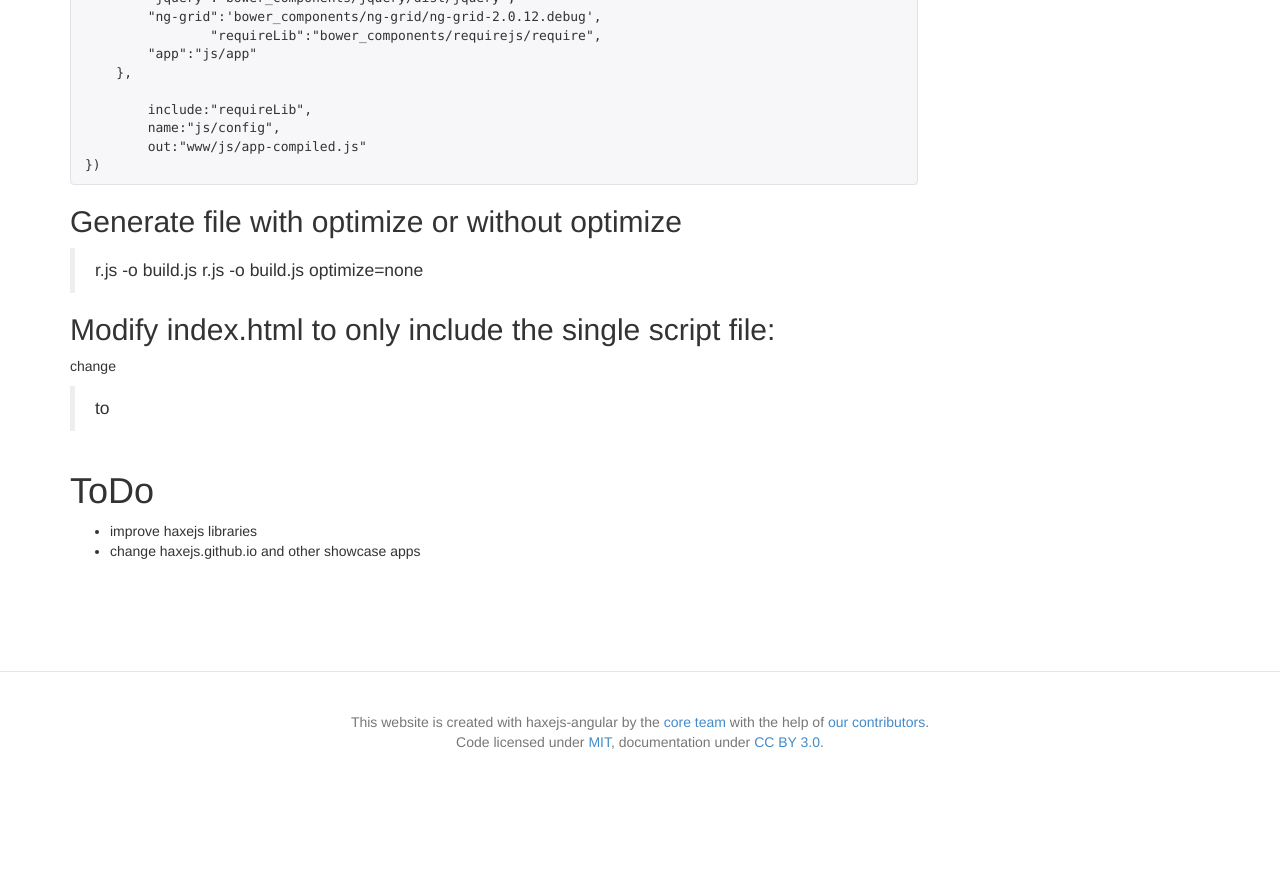
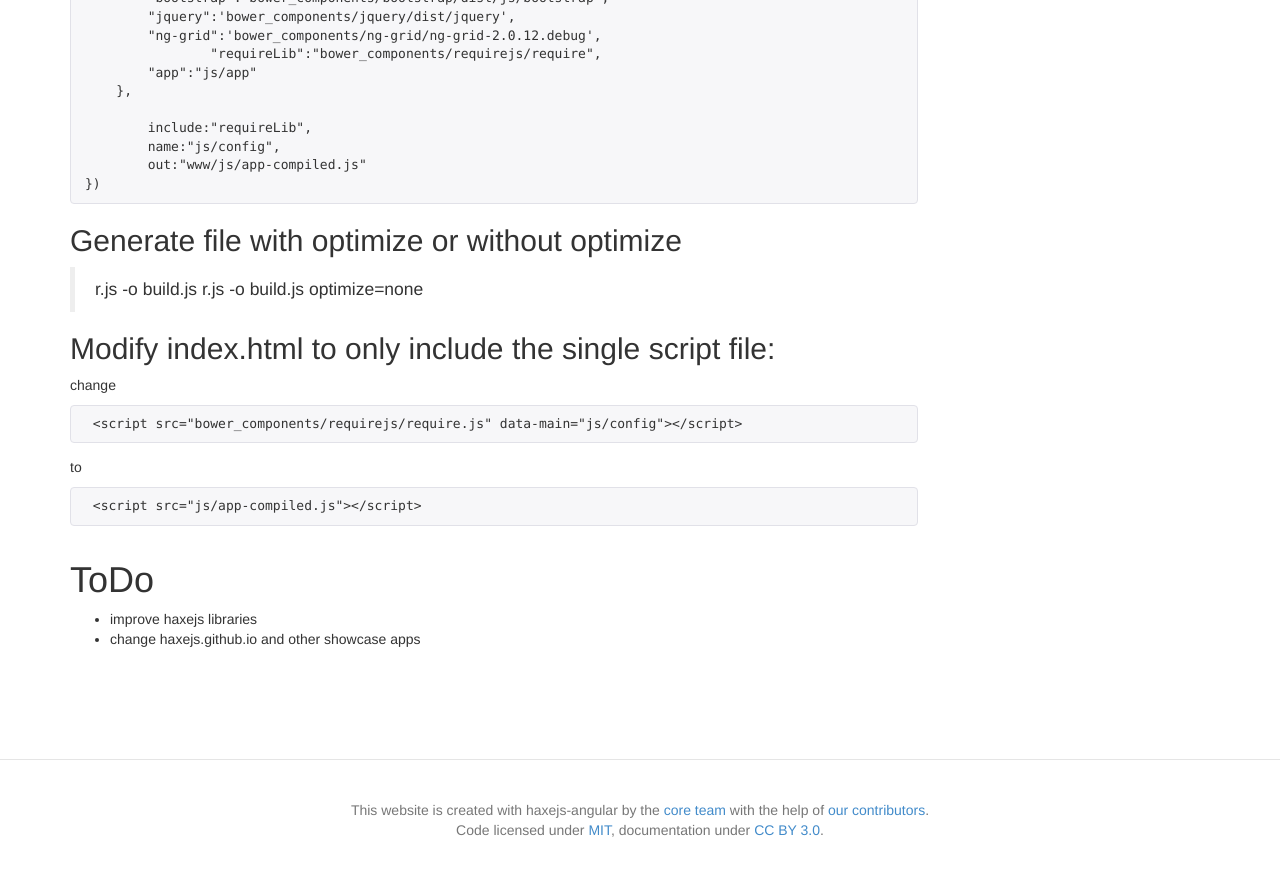
Before and after one commit to haxejs/haxejs.com, a Jekyll site: the page built from _posts/2014-12-27-angularjs-and-requirejs.md, in a window 1280 px wide and 900 px high, scrolled down 2699 px. Shown: the top 876 px of the window. Built offline with Jekyll 4.4.1, drawn with Linux system fonts in a browser that asks for light colours; Markdown is read by kramdown in place of the engine named in the settings; comment, search, counter and statistics services are not loaded; before the commit the page ends 3511 px from its top, so only the background shows below that; some of the changed text lies outside the part shown.

Commit message:
Update the blog

````diff
--- a/_posts/2014-12-27-angularjs-and-requirejs.md
+++ b/_posts/2014-12-27-angularjs-and-requirejs.md
@@ -31,7 +31,9 @@ And some smart guys had already experiment a lot:
 * Remove ng-app attribute to bootstrap app from code
 * Commment or remove all script tags
 * Add the following script tag near the end of body:
->  <script src="bower_components/requirejs/require.js" data-main="js/config"></script>
+```
+<script src="bower_components/requirejs/require.js" data-main="js/config"></script>
+```
 
 ##Add js/config.js
 ```
@@ -122,9 +124,13 @@ require(['angular','jquery',
 
 ##Modify index.html to only include the single script file:
 change
-> <script src="bower_components/requirejs/require.js" data-main="js/config"></script>
+```
+ <script src="bower_components/requirejs/require.js" data-main="js/config"></script>
+```
 to
-> <script src="js/app-compiled.js"></script>
+```
+ <script src="js/app-compiled.js"></script>
+```
 
 #ToDo
 - improve haxejs libraries
````
